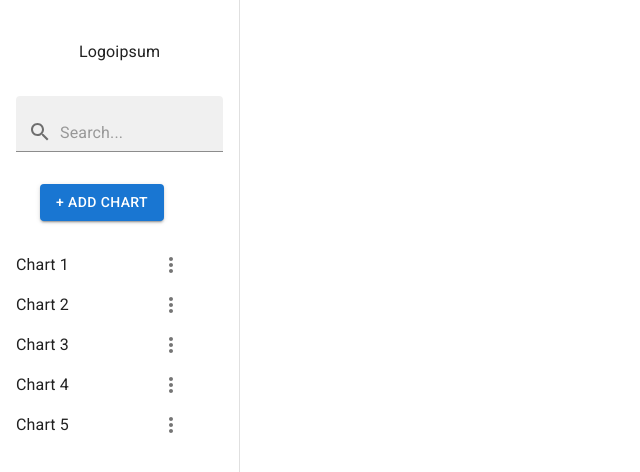
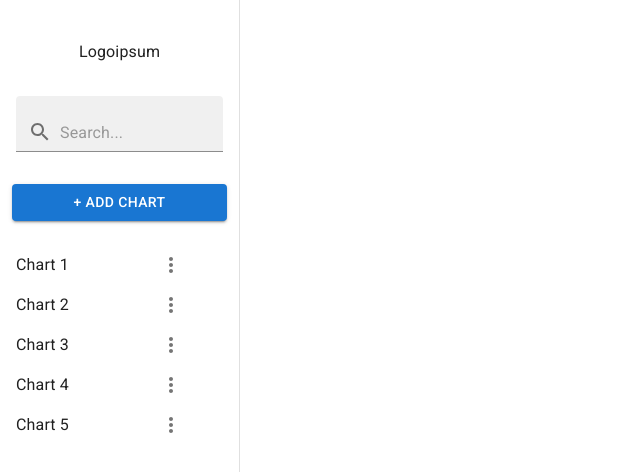
Before and after one commit to ojhaarch2054/AO022025, a React (Vite) app: page / in a window 1280 px wide. Shown: the top 472 px of the page, without its empty margins (0-640 px from the left). Built offline with nearby package versions, Linux system fonts and the light colour scheme.

Commit message:
Added a dropdown menu with Edit and Delete options to each chart list item.

```diff
--- a/src/components/LeftSideBar.tsx
+++ b/src/components/LeftSideBar.tsx
@@ -5,7 +5,9 @@ import {
   List,
   ListItem,
   ListItemIcon,
-    InputAdornment
+  InputAdornment,
+  Menu,
+  MenuItem
 } from "@mui/material";
 import Box from "@mui/material/Box";
 import Drawer from "@mui/material/Drawer";
@@ -14,9 +16,10 @@ import {
 import { Sensor } from "../interfaces/sensorData";
 import MoreVertIcon from "@mui/icons-material/MoreVert";
 import SearchIcon from "@mui/icons-material/Search";
-  import "../CSS/leftSideBar.css"
+import "../CSS/leftSideBar.css";
 import { useNavigate } from "react-router-dom";
-
+import ModeEditIcon from '@mui/icons-material/ModeEdit';
+import DeleteIcon from '@mui/icons-material/Delete';
 
 //define drawerWidth constant
 const drawerWidth = 240;
@@ -102,20 +105,26 @@ import {
       ],
     },
   ]);
-
   //state to add new data when btn clicked
   //const[newSensorData, setNewSensorData] = useState()
 
+  //state manage the anchor element for the Menu component
+  const [anchorEl, setAnchorEl] = useState<null | HTMLElement>(null);
+
+
   //onClick event for icon
-    const handleMoreVertIconClick = () => {
+  const handleMoreVertIconClick = (e: any) => {
     console.log("MoreVertIcon Clicked!!!!");
-
+    setAnchorEl(e.currentTarget);
   };
 
   const addClickBtn = (e: any) => {
     e.preventDefault();
     navigate("/add-chart");
-    }
+  };
+  const handleClose = () => {
+    setAnchorEl(null);
+  };
 
   return (
     <>
@@ -139,7 +148,7 @@ import {
             Logoipsum
           </Typography>
           {/*For input search field*/}
-            <Box sx={{ margin:2 }}>
+          <Box sx={{ margin: 2 }}>
             <TextField
               placeholder="Search..."
               variant="filled"
@@ -152,15 +161,22 @@ import {
                   ),
                 },
               }}
-                sx={{ width: '100%' }}
+              sx={{ width: "100%" }}
             />
           </Box>
-
           {/*For add chart btn*/}
-            <Box>
-              <Button variant="contained" sx={{marginLeft: 5, marginTop: 2, marginBottom:2}} onClick={addClickBtn}>+ Add Chart</Button>
-            </Box>
-
+          <Button
+            variant="contained"
+            sx={{
+              marginTop: 2,
+              marginBottom: 2,
+              marginLeft: 1.5,
+              marginRight: 1.5,
+            }}
+            onClick={addClickBtn}
+          >
+            + Add Chart
+          </Button>
           {/*For list of sensor data*/}
           <Box>
             <List>
@@ -168,8 +184,21 @@ import {
                 <ListItem key={sensor.name}>
                   {`Chart ${i + 1}`}
                   <ListItemIcon className="list-item-icon">
-                      <MoreVertIcon onClick={() => handleMoreVertIconClick} />
+                    <MoreVertIcon onClick={handleMoreVertIconClick} />
                   </ListItemIcon>
+                  {/*menu component to show dropsown menus */}
+                  <Menu
+                  //element for mrnu
+                    anchorEl={anchorEl}
+                    //open the menu if anchorel is set
+                    open={Boolean(anchorEl)}
+                    //close menu when option is selected
+                    onClose={handleClose}
+                  >
+                    {/*Edit and delete option */}
+                    <MenuItem onClick={handleClose}><ModeEditIcon/>Edit</MenuItem>
+                    <MenuItem onClick={handleClose}><DeleteIcon/>Delete</MenuItem>
+                  </Menu>
                 </ListItem>
               ))}
             </List>
```
Lines whose indentation alone changed are shown as unchanged.
